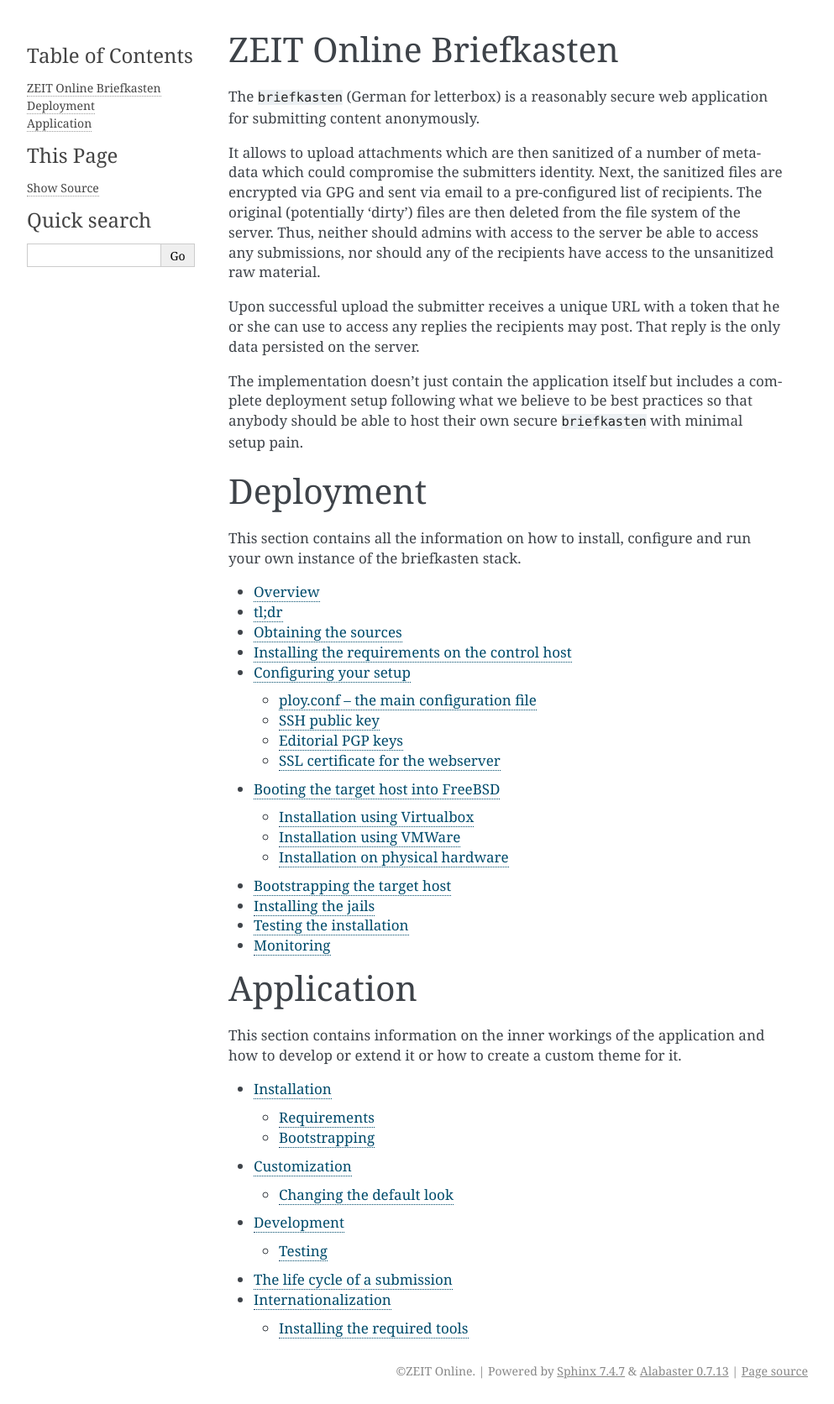
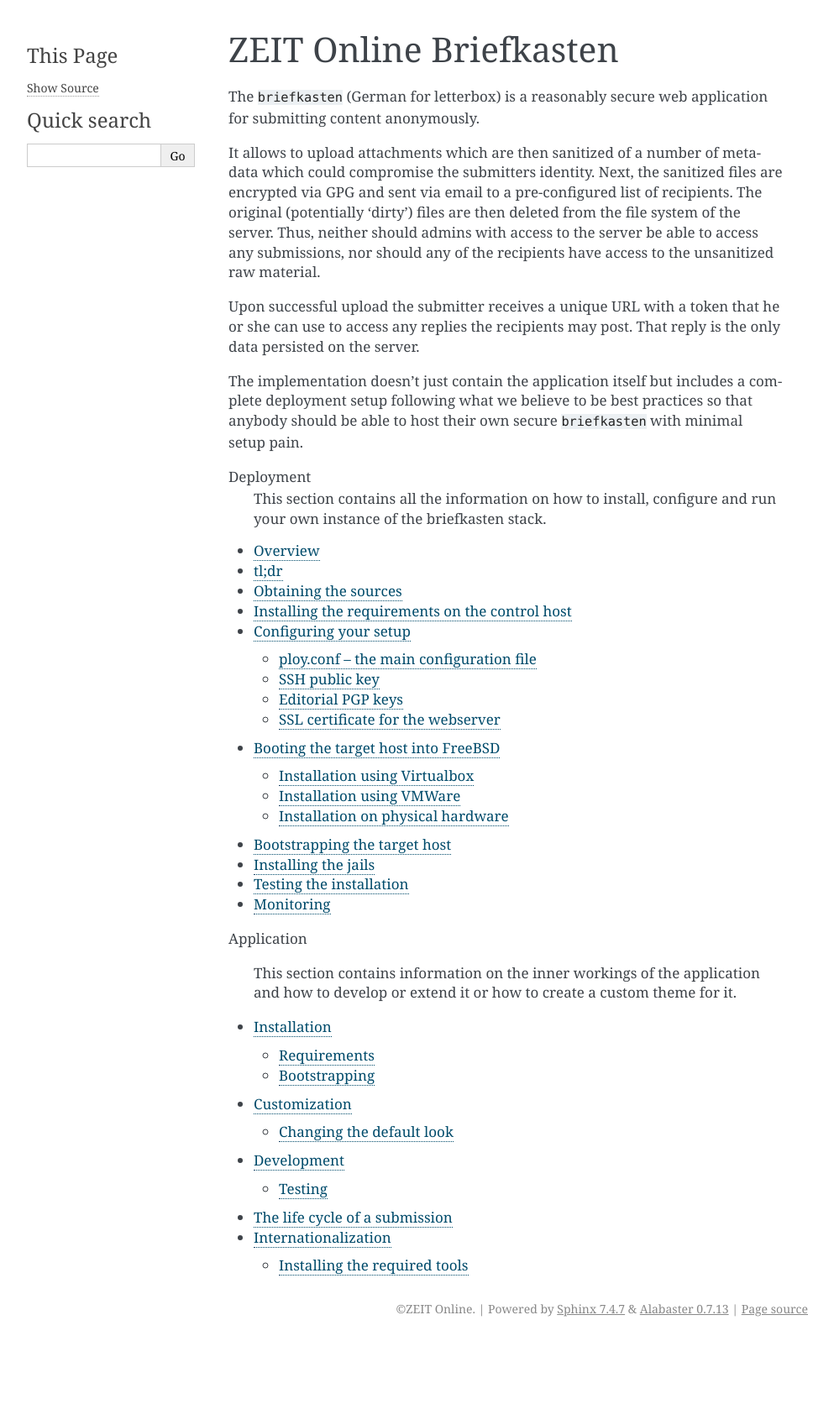
Before and after one commit to ZeitOnline/briefkasten, a Sphinx documentation site: the page built from docs/index.rst, in a window 1280 px wide. Shown: the whole page at 84% size, without its empty margins (148-1141 px from the left). Built offline with Sphinx 7.4.7, drawn with Linux system fonts in a browser that asks for light colours; after the commit the page ends 1598 px from its top, so only the background shows below that.

Commit message:
OPS-2358: fix heading hierarchy

```diff
--- a/docs/index.rst
+++ b/docs/index.rst
@@ -2,9 +2,7 @@
 
 
 Deployment
-----------
-
-This section contains all the information on how to install, configure and run your own instance of the briefkasten stack.
+   This section contains all the information on how to install, configure and run your own instance of the briefkasten stack.
 
 .. toctree::
    :maxdepth: 2
@@ -14,9 +12,8 @@
 
 
 Application
------------
 
-This section contains information on the inner workings of the application and how to develop or extend it or how to create a custom theme for it.
+   This section contains information on the inner workings of the application and how to develop or extend it or how to create a custom theme for it.
 
 .. toctree::
    :maxdepth: 2
```
